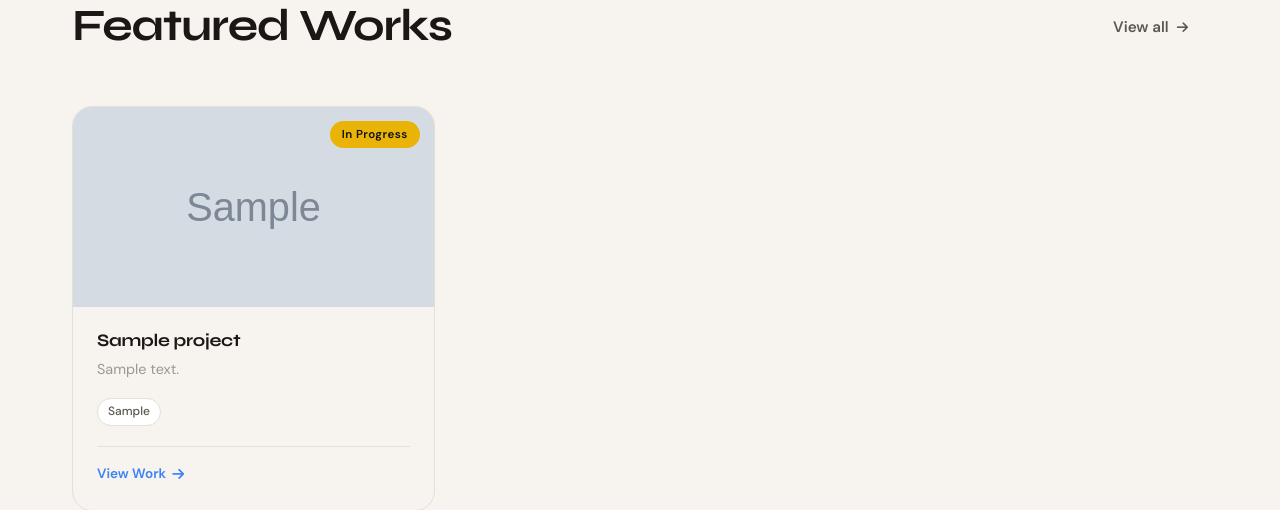
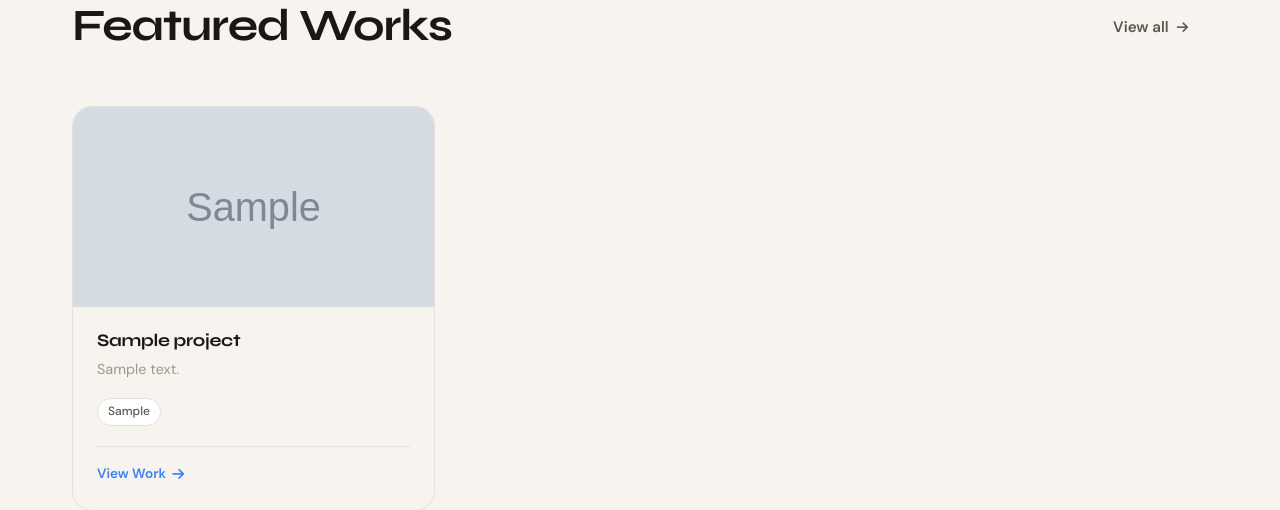
Before and after one commit to jomarieambos3netizen/django-portfolio, a Django app: page / in a window 1280 px wide. Shown: the part 1035-1545 px from the top of the page. Run offline with Django 5.2, Linux system fonts and the light colour scheme; tables that the repository leaves empty hold one stand-in row (values such as "Sample post"); grey boxes marked "Sample" are stand-in pictures.

Commit message:
Remove project badge

```diff
--- a/templates/core/home.html
+++ b/templates/core/home.html
@@ -114,9 +114,6 @@
           <div class="project-thumb-inner thumb-{{ forloop.counter|default:1 }}">
             <img src="{{ project.image.url }}" alt="{{ project.title }}" class="card-img">
           </div>
-          <span class="project-badge {% if project.live_demo_link %}badge-live{% else %}badge-dev{% endif %}">
-            {% if project.live_demo_link %}Completed{% else %}In Progress{% endif %}
-          </span>
         </div>
 
         <div class="project-body">
```
